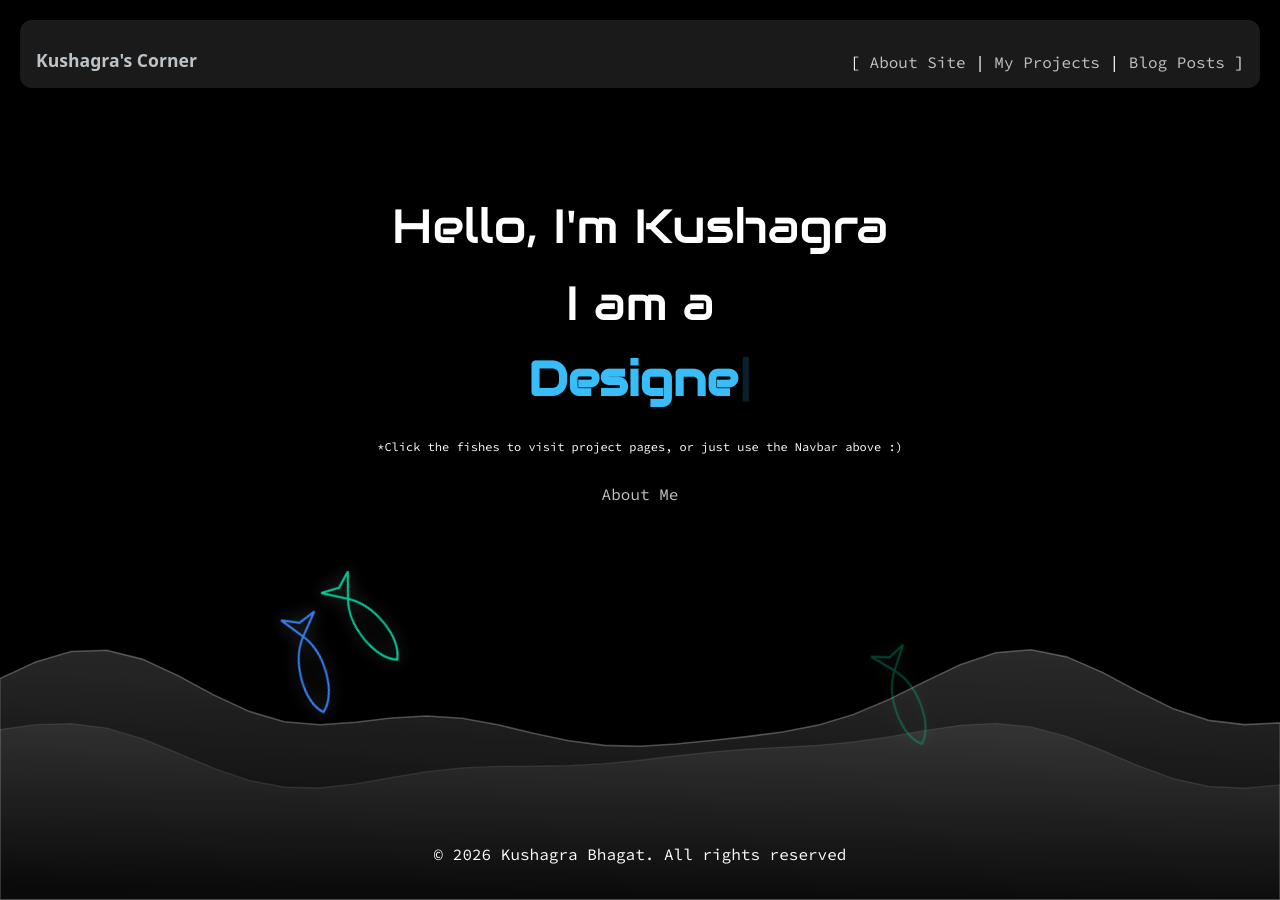
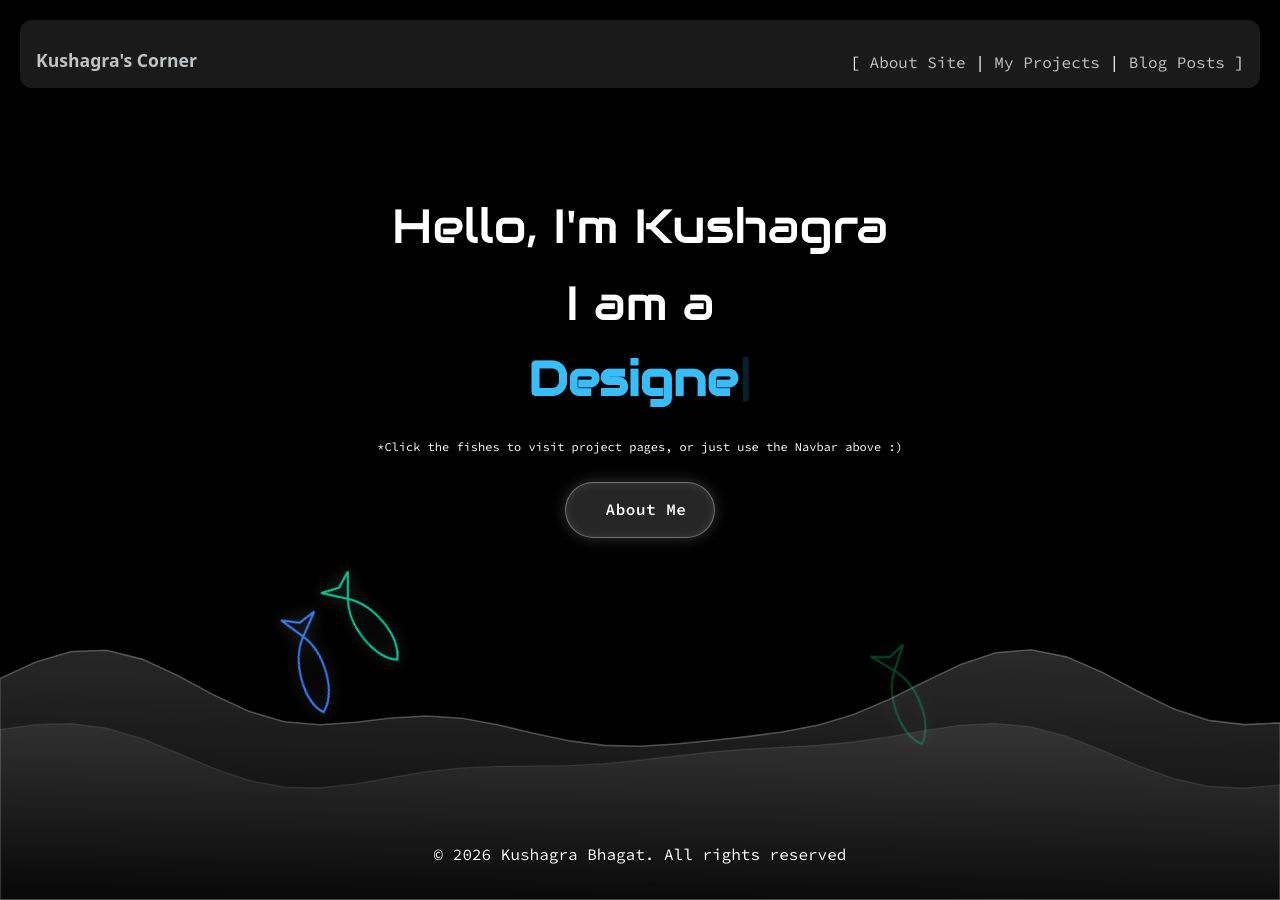
Before and after one commit to kuwushagra/kuwushagra.github.io, a Jekyll site: the page built from index.md, in a window 1280 px wide. Built offline with Jekyll 4.4.1, drawn with Linux system fonts in a browser that asks for light colours; some web fonts are replaced; a style sheet for code colours, icons or effects is not loaded.

Commit message:
Update default.html

```diff
--- a/_layouts/default.html
+++ b/_layouts/default.html
@@ -85,6 +85,68 @@ h1 { margin-bottom: 0; text-shadow: 0 0 0px rgba(0,0,0,0); }
 a { color: #bdc3c7; text-decoration: none; }
 a:hover { color: #ffffff; text-shadow: 0 0 1px rgba(255, 255, 255, 0.8); }
 
+.glowing-box {
+      display: inline-flex;
+      align-items: center;
+      gap: 12px;
+      padding: 14px 28px;
+      border-radius: 50px;
+      text-decoration: none;
+      color: #ffffff;
+      font-size: 16px;
+      font-weight: 600;
+      letter-spacing: 0.5px;
+      background: rgba(255, 255, 255, 0.15);
+      border: 1px solid rgba(255, 255, 255, 0.35);
+      backdrop-filter: blur(4px);
+      box-shadow: 0 0 15px rgba(255, 255, 255, 0.2),
+                  inset 0 0 10px rgba(255, 255, 255, 0.1);
+      transition: all 0.3s ease-in-out;
+    }
+
+/* button */
+    .glowing-btn {
+      display: inline-flex;
+      align-items: center;
+      gap: 12px;
+      padding: 14px 28px;
+      border-radius: 50px;
+      cursor: pointer;
+      text-decoration: none;
+      color: #ffffff;
+      font-size: 16px;
+      font-weight: 600;
+      letter-spacing: 0.5px;
+      background: rgba(255, 255, 255, 0.15);
+      border: 1px solid rgba(255, 255, 255, 0.35);
+      backdrop-filter: blur(4px);
+      box-shadow: 0 0 15px rgba(255, 255, 255, 0.2),
+                  inset 0 0 10px rgba(255, 255, 255, 0.1);
+      transition: all 0.3s ease-in-out;
+    }
+
+    .glowing-btn wa-icon {
+      font-size: 18px;
+      transition: transform 0.3s ease;
+    }
+
+    .glowing-btn:hover {
+      background: rgba(255, 255, 255, 0.25);
+      border-color: rgba(255, 255, 255, 0.6);
+      box-shadow: 0 0 25px rgba(255, 255, 255, 0.5),
+                  0 0 10px rgba(255, 255, 255, 0.3),
+                  inset 0 0 15px rgba(255, 255, 255, 0.2);
+      transform: translateY(-2px);
+    }
+
+    .glowing-btn:hover i {
+      transform: translateX(-3px);
+    }
+
+    .glowing-btn:active {
+      transform: translateY(0) scale(0.98);
+      box-shadow: 0 0 12px rgba(255, 255, 255, 0.3);
+    }
 </style>
 </head>
 
```
